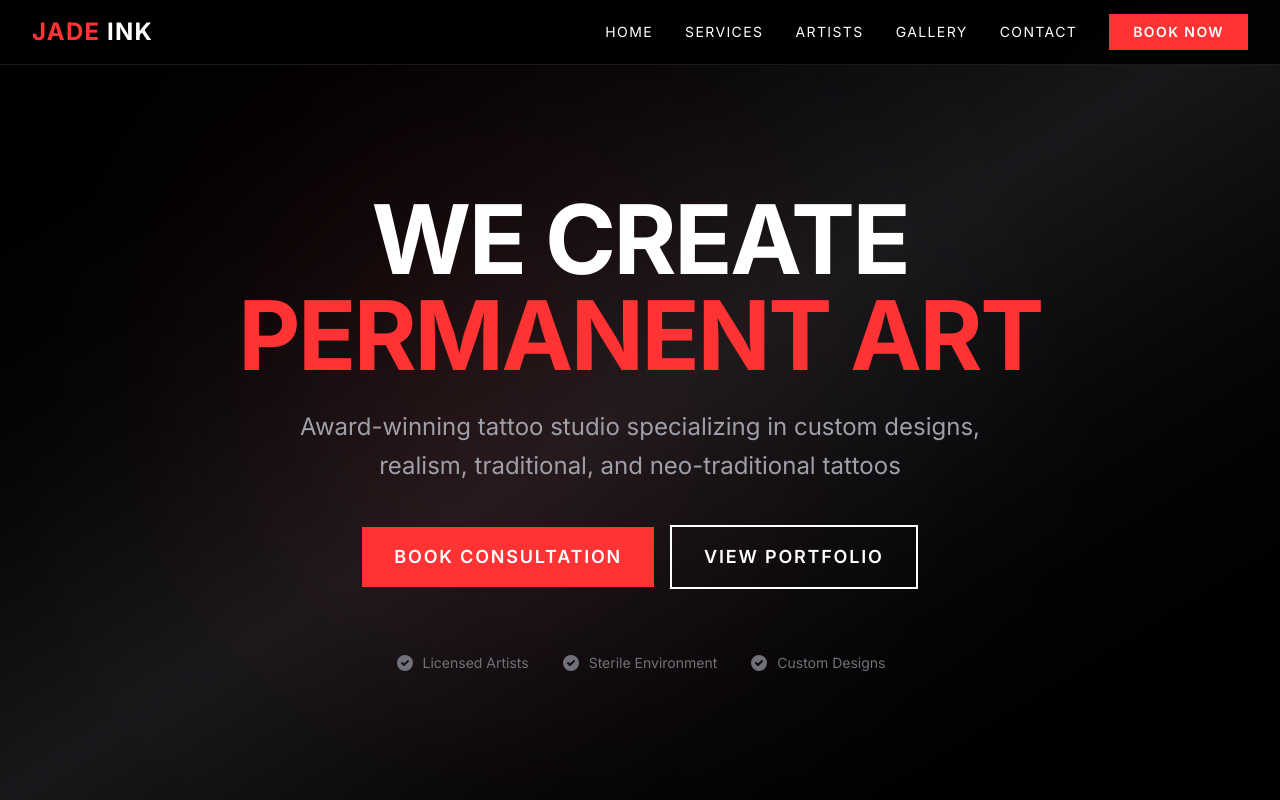
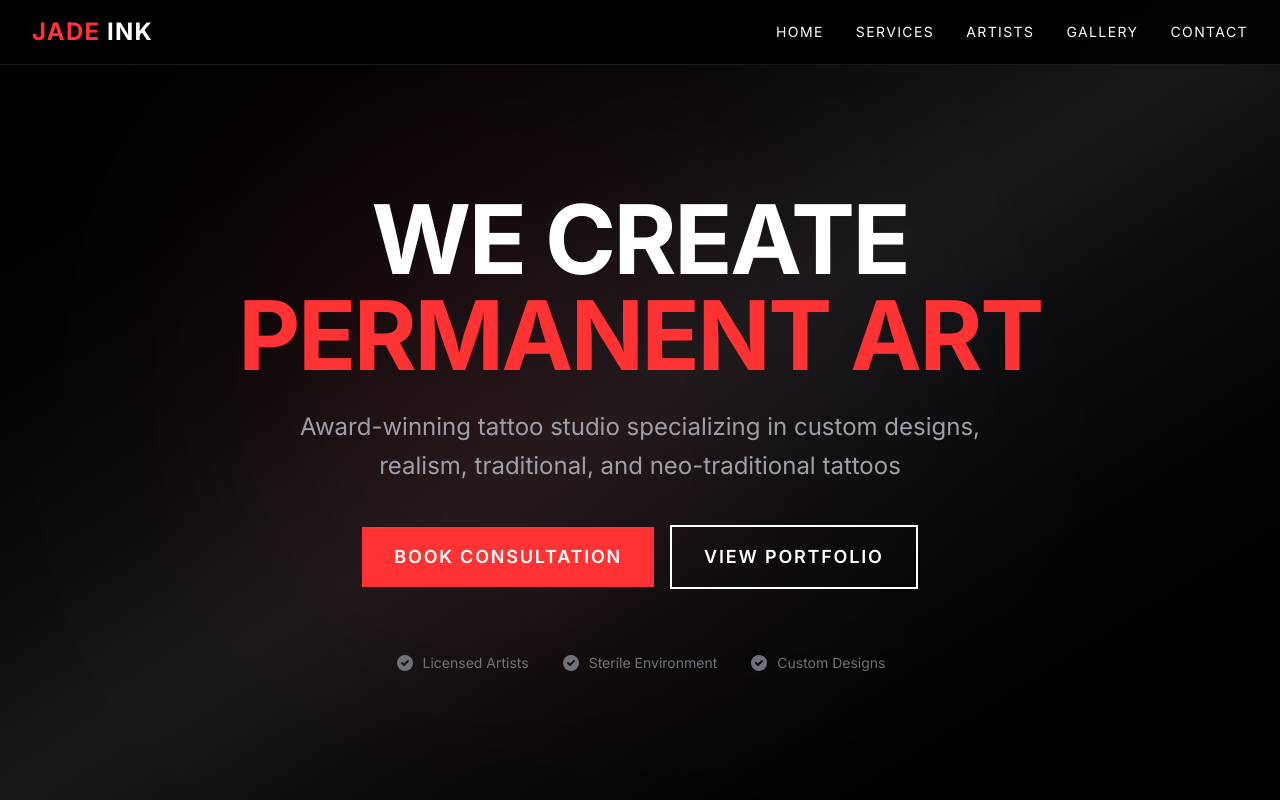
Before and after one commit to thebheda-ops/tattoo-studio, a Next.js app: page / in a window 1280 px wide. Shown: the top 800 px of the page. Built offline with nearby package versions, Linux system fonts and the light colour scheme.

Commit message:
book now btn removed - on process

```diff
--- a/src/app/components/Navigation.jsx
+++ b/src/app/components/Navigation.jsx
@@ -5,7 +5,7 @@ import BookingModal from "./BookingModal";
 
 export default function Navigation() {
   const [isOpen, setIsOpen] = useState(false);
-  const [isBookingOpen, setIsBookingOpen] = useState(false);
+  // const [isBookingOpen, setIsBookingOpen] = useState(false);
 
   const navLinks = [
     { href: "#home", label: "Home" },
@@ -34,12 +34,12 @@ export default function Navigation() {
                 {link.label}
               </a>
             ))}
-            <button
+            {/* <button
               onClick={() => setIsBookingOpen(true)}
               className='bg-[#ff3333] hover:bg-[#cc0000] px-6 py-2 text-sm uppercase tracking-widest font-semibold transition-colors'
             >
               Book Now
-            </button>
+            </button> */}
           </div>
 
           {/* Mobile menu button */}
@@ -86,7 +86,7 @@ export default function Navigation() {
                 {link.label}
               </a>
             ))}
-            <button
+            {/* <button
               onClick={() => {
                 setIsOpen(false);
                 setIsBookingOpen(true);
@@ -94,15 +94,15 @@ export default function Navigation() {
               className='block w-full mt-2 bg-[#ff3333] hover:bg-[#cc0000] px-6 py-2 text-sm uppercase tracking-widest font-semibold text-center transition-colors'
             >
               Book Now
-            </button>
+            </button> */}
           </div>
         )}
       </div>
 
-      <BookingModal
+      {/* <BookingModal
         isOpen={isBookingOpen}
         onClose={() => setIsBookingOpen(false)}
-      />
+      /> */}
     </nav>
   );
 }
```
